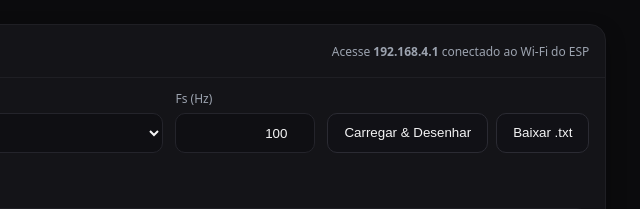
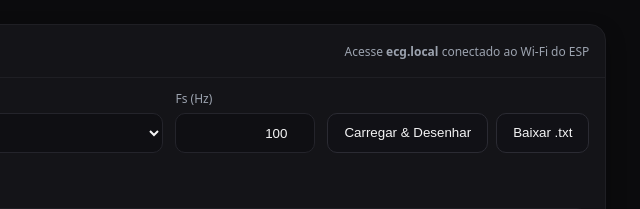
Before and after one commit to joao-giraldi/ECG_ESP32, a plain HTML site: page littlefs_image/index.html in a window 1280 px wide. Shown: the top 209 px of the page, 640-1280 px from the left. Drawn offline with Linux system fonts and the light colour scheme; no server answers.

Commit message:
minor fixes

```diff
--- a/littlefs_image/index.html
+++ b/littlefs_image/index.html
@@ -17,7 +17,7 @@
         <div class="head">
           <div class="title">ECG — Visualizador</div>
           <div class="pill">
-            Acesse <b>192.168.4.1</b> conectado ao Wi-Fi do ESP
+            Acesse <b>ecg.local</b> conectado ao Wi-Fi do ESP
           </div>
         </div>
 
```
